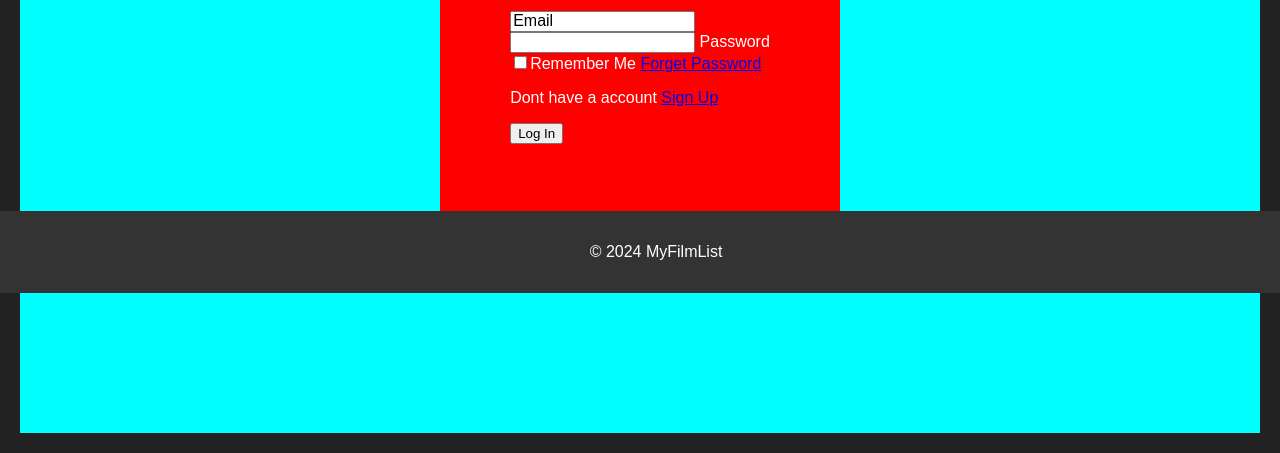
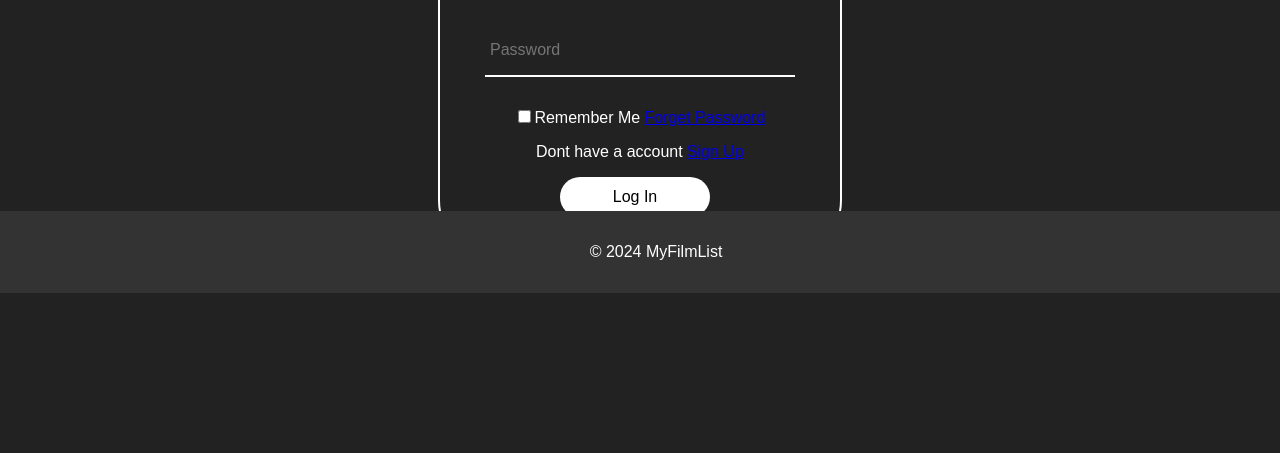
Before and after one commit to SerhatKaraman0/CMPE312-PROJECT, a plain HTML site: page html/login-signup-page.html in a window 1280 px wide. Shown: the part 507-960 px from the top of the page. Drawn offline with Linux system fonts and the light colour scheme.

Commit message:
enhanced login page (has not finished)

```diff
--- a/css/login-signup.css
+++ b/css/login-signup.css
@@ -54,17 +54,23 @@ section{
   justify-content: center;
   align-items: center;
   min-height: 100vh;
-  background-color: aqua;
+  background-color: none;
 }
 
 .form-box{
   position: relative;
   width: 400px;
   height: 450px;
-  background: red;
+  background: none;
   align-items: center;
   justify-content: center;
   display: flex;
+  border-radius: 60px;
+  border: 2px solid white;
+  display: flex;
+  background: transparent;
+
+
 }
 
 h2{
@@ -73,10 +79,79 @@ h2{
   text-align: center;
 }
 
-.email{
+.email {
   position: absolute;
   margin-left: 3px;
   display: flex;
   margin-top: -20px;
-  color: black;
+  color: white;
 }
+
+.inputbox{
+  position: relative;
+  margin: 30px 0;
+  width: 310px;
+  border-bottom: 2px solid #fff;
+
+}
+
+.inputbox label{
+  position: absolute;
+  top: 50%;
+  left: 5px;
+  transform: translateY(-50%);
+  color: #fff;
+
+  pointer-events: none;
+}
+
+.inputbox input {
+  width: 100%;
+  height: 50px;
+  background: transparent;
+  border: none;
+  outline: none;
+  font-size: 1em;
+  padding:0 35px 0 5px;
+}
+
+.remember a:hover{
+  text-decoration: underline;
+  color: white;
+
+
+}
+
+.remember {
+  text-align: center;
+  color: white;
+
+
+}
+
+.Login{
+  width: 150px;
+  height: 40px;
+  border-radius: 40px;
+  background-color: #fff;
+  border: none;
+  outline: none;
+  cursor: pointer;
+  font-size: 1em;
+  margin-left: 75px;
+
+
+}
+
+
+
+.Login :hover{
+background-color: black;
+
+}
+.register{
+  text-align: center;
+}
+.register :hover{
+  color: white;
+}
--- a/html/login-signup-page.html
+++ b/html/login-signup-page.html
@@ -8,6 +8,7 @@
   </head>
 
   <body>
+
     <header>
       <h1>MyFilmList</h1>
       <nav>
@@ -31,13 +32,13 @@
           <form action ="">
             <h2>Login</h2>
             <div class="inputbox">
-              <input type="email" required>
-              <label class="email" for="">Email</label>
+              <input type="email" placeholder="Email" required>
+              <label class="email" for=""></label>
 
             </div>
             <div class="inputbox">
-              <input type="password" required>
-              <label for="">Password</label>
+              <input type="password" placeholder="Password" required>
+              <label class="Password" for=""></label>
 
             </div>
             <div class="remember">
```
